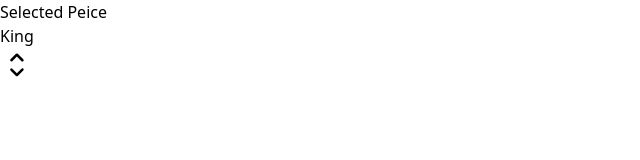
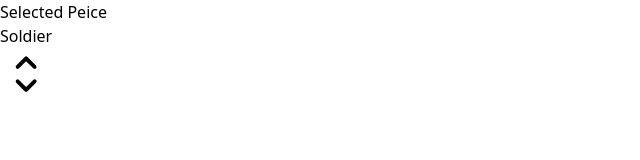
Before and after one commit to Danyalsk/ChessCode, a Vue app: page / in a window 1280 px wide. Shown: the top 160 px of the page, without its empty margins (0-640 px from the left). Built offline with nearby package versions, Linux system fonts and the light colour scheme.

Commit message:
Update selected piece in App.vue

```diff
--- a/src/App.vue
+++ b/src/App.vue
@@ -32,7 +32,7 @@ interface Coordinates {
   y: number;
 }
 
-const selectedPeice = ref<string>("King");
+const selectedPeice = ref<string>("Soldier");
 const validMoves = ref<Coordinates[]>([]);
 const selectedCell = ref<Coordinates>({ x: 0, y: 0 });
 
```
